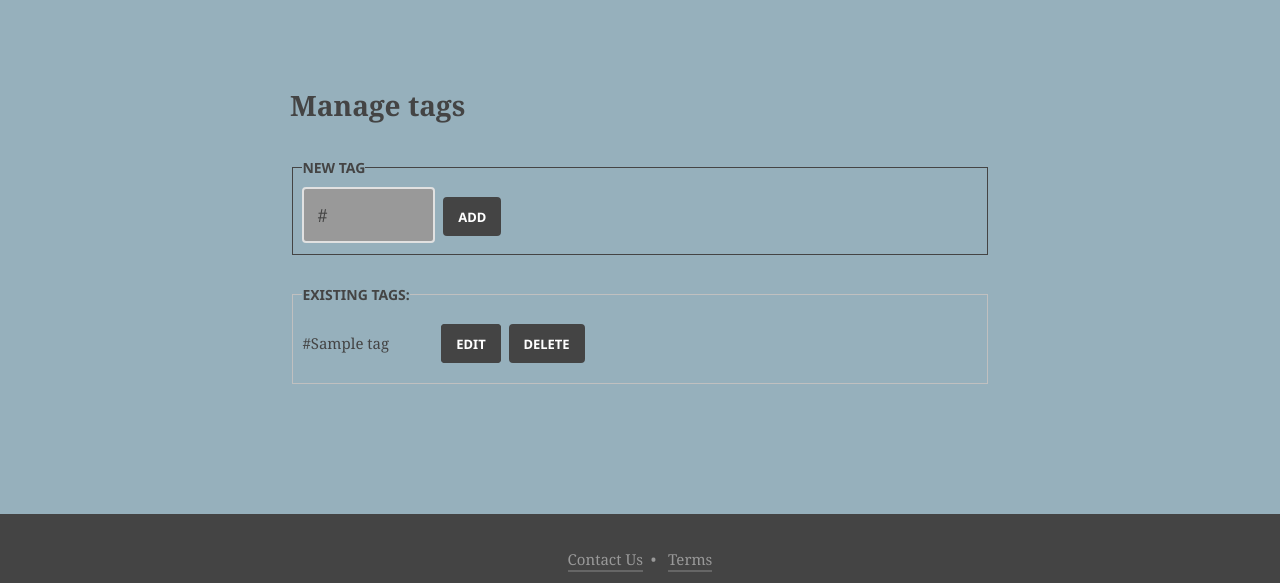
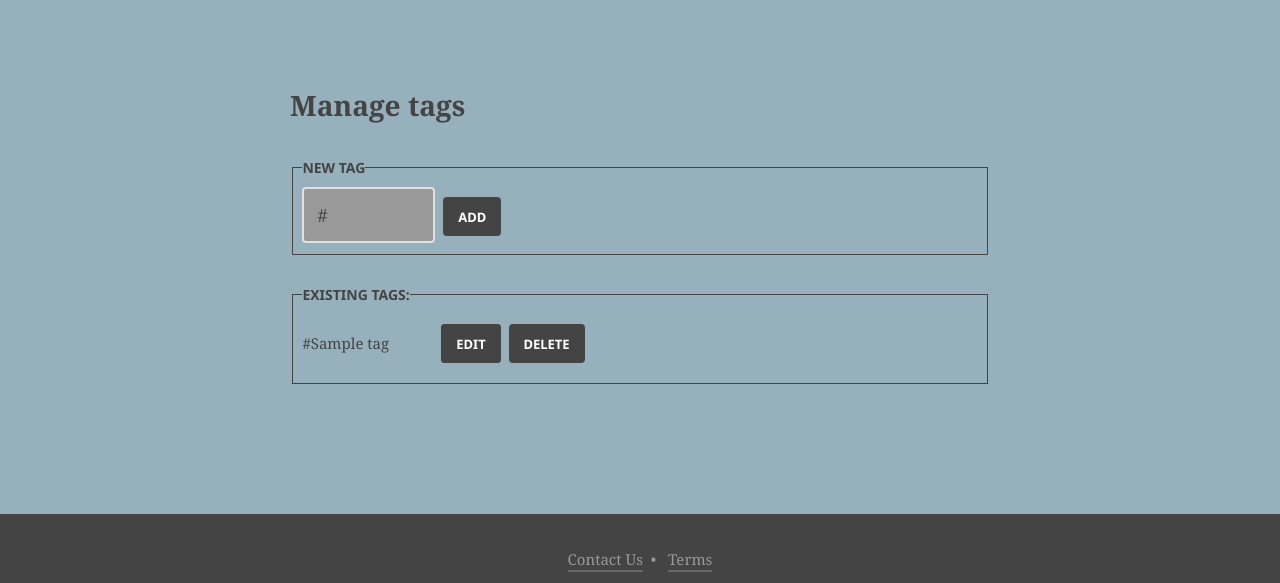
Before and after one commit to FrederikHulleman/project5-slim-blog, a PHP site: template templates/manage_tags.twig in a window 1280 px wide. Shown: the part 203-786 px from the top of the page. Run offline with PHP 8.4, Linux system fonts and the light colour scheme; the template is opened without the code that fills it: most values are stand-ins (such as "Sample title", 1, 10 or a date in 2020); some libraries are stand-ins or nearby versions.

```diff
--- a/public/css/site.css
+++ b/public/css/site.css
@@ -269,7 +269,8 @@ legend {
 
 }
 
-form fieldset {
+form fieldset,
+fieldset {
 	border: 1px solid #444;
 }
 form input[type=text],
```
Also changed, not shown: src/blog.db.
